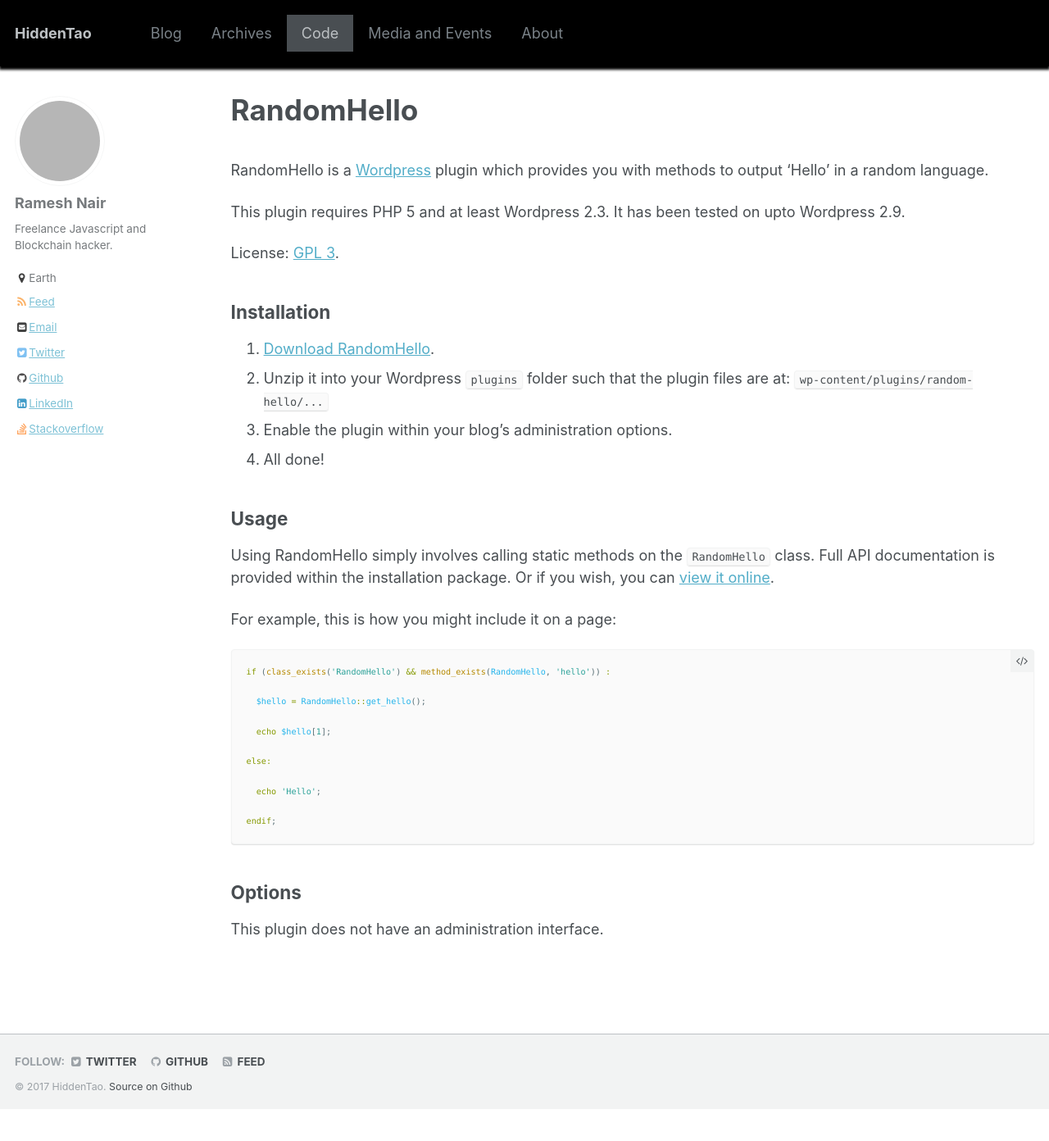
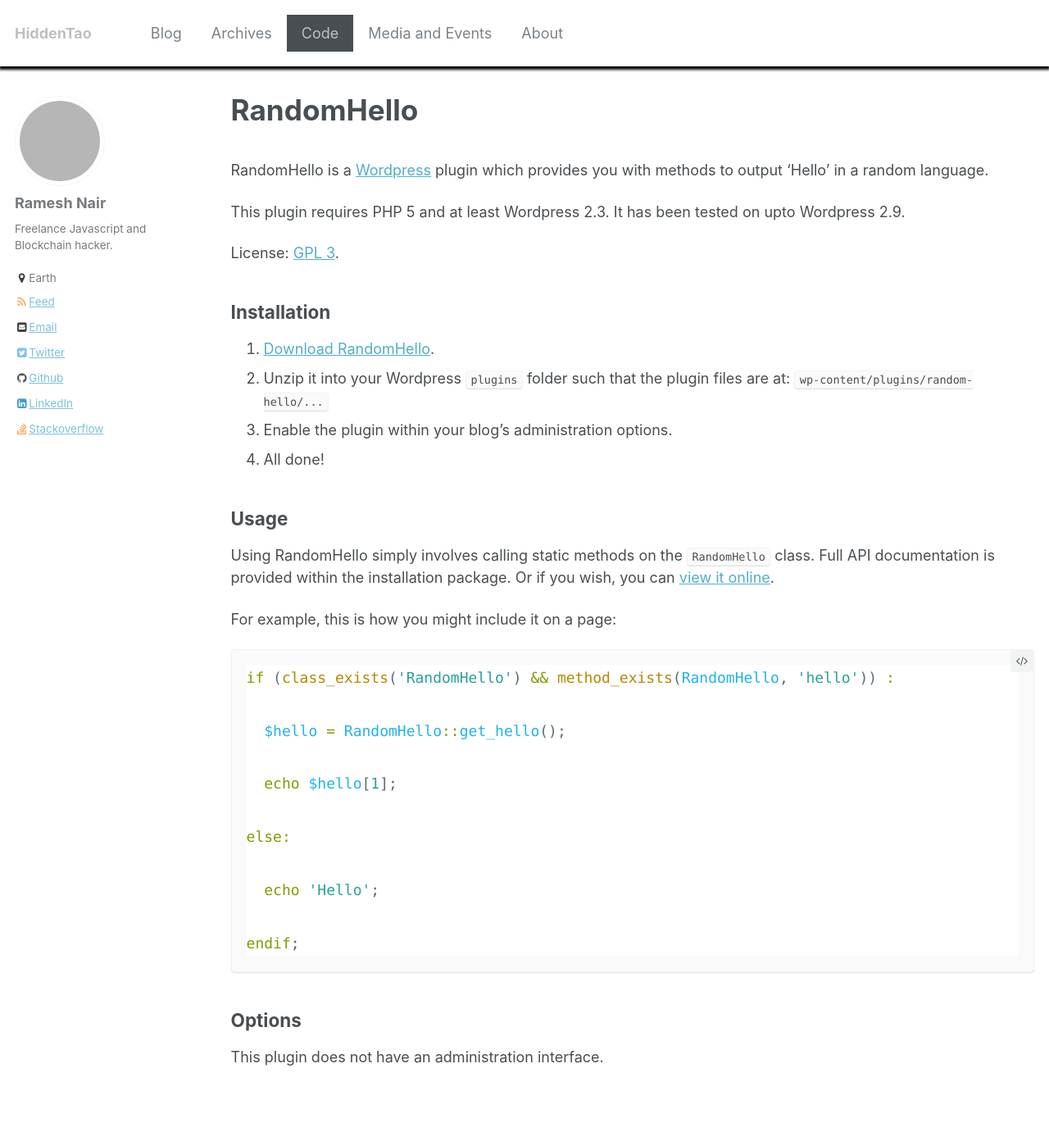
Before and after one commit to hiddentao/hiddentao.com, a Jekyll site: the page built from code/wordpress-randomhello-plugin/index.md, in a window 1280 px wide and 1400 px high. Shown: the top 1392 px of the window at 82% size. Built offline with Jekyll 4.4.1, drawn with Linux system fonts in a browser that asks for light colours; comment, search, counter and statistics services are not loaded; grey boxes are pictures that could not be loaded.

Commit message:
set base font size

```diff
--- a/assets/_scss/_base.scss
+++ b/assets/_scss/_base.scss
@@ -129,7 +129,6 @@
 
 pre {
   overflow-x: auto; // add scrollbars to wide code blocks
-  font-size: 14px;
 }
 
 p > code,
--- a/assets/_scss/_reset.scss
+++ b/assets/_scss/_reset.scss
@@ -4,7 +4,7 @@
 
 @include border-box-sizing;
 
-html {
+*, html {
   /* apply a natural box layout model to all elements */
   box-sizing: border-box;
   background-color: $background-color;
```
